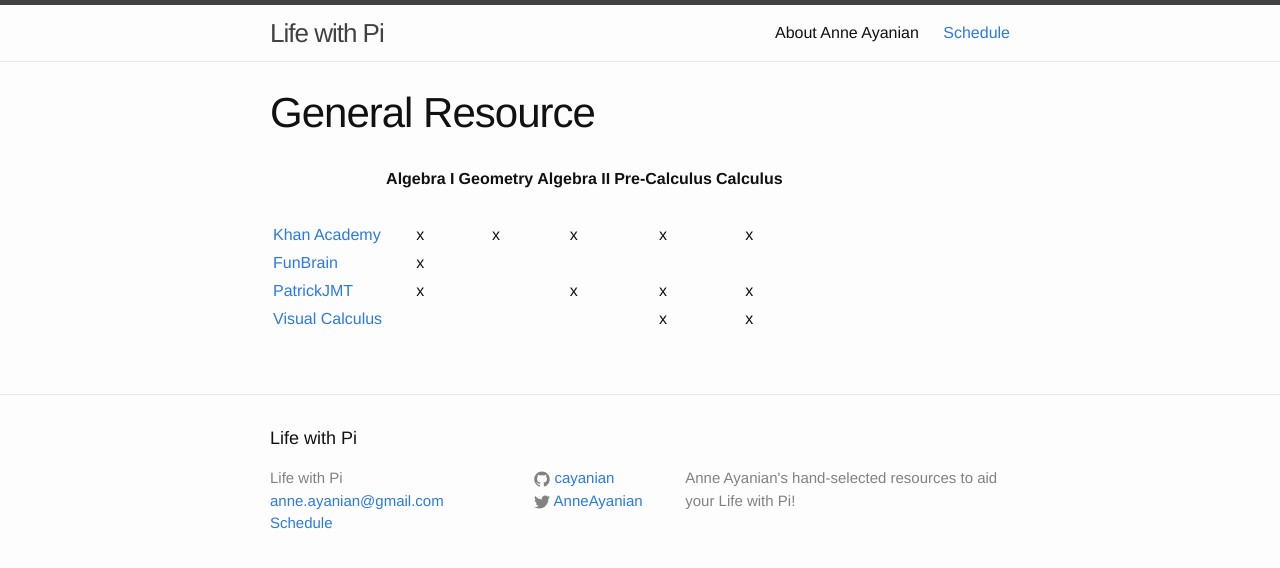
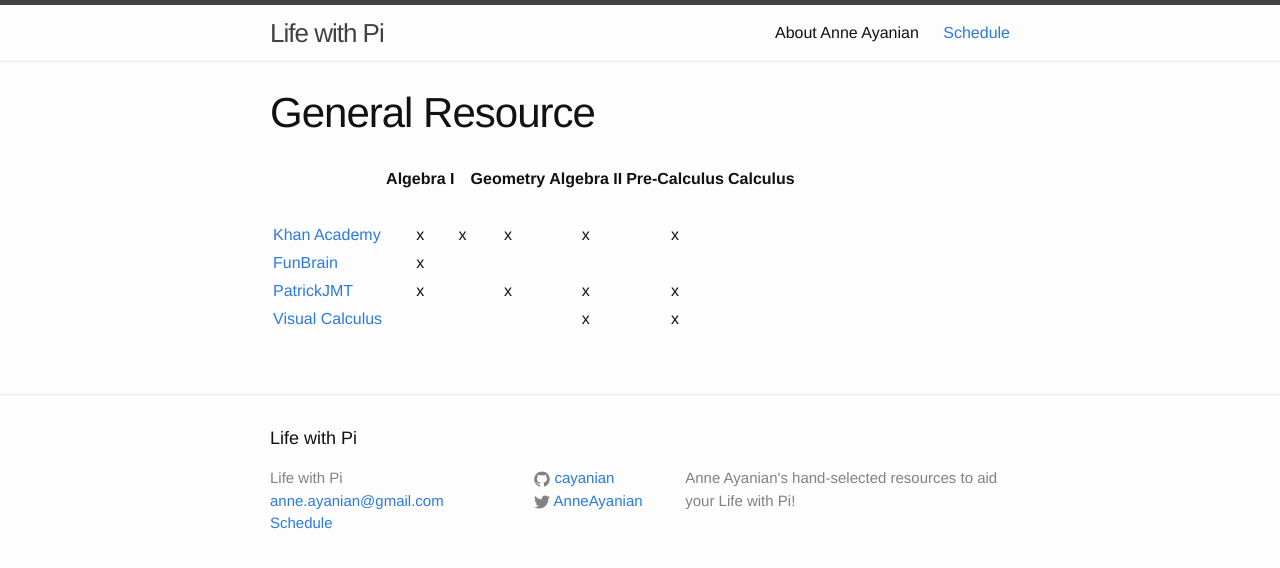
Before and after one commit to cayanian/cayanian.github.io, a Jekyll site: the page built from _posts/2018-01-16-General-Resources.markdown, in a window 1280 px wide. Shown: the top 568 px of the page. Built offline with Jekyll 4.4.1, drawn with Linux system fonts in a browser that asks for light colours.

Commit message:
Update 2018-01-16-General-Resources.markdown

```diff
--- a/_posts/2018-01-16-General-Resources.markdown
+++ b/_posts/2018-01-16-General-Resources.markdown
@@ -3,7 +3,7 @@
 title:  "General Resource"
 ---
 
-|   	| Algebra I	| Geometry	| Algebra II	| Pre-Calculus	| Calculus |
+|   	| Algebra I	|| Geometry	| Algebra II	| Pre-Calculus	| Calculus |
 |:---------	|:---------:	|:---------:	|:---------:	|:---------:	|:---------:  |
 |||||||
 |[Khan Academy][Khan]	|x   	|x   	|x  	|x   	|x  |
```
